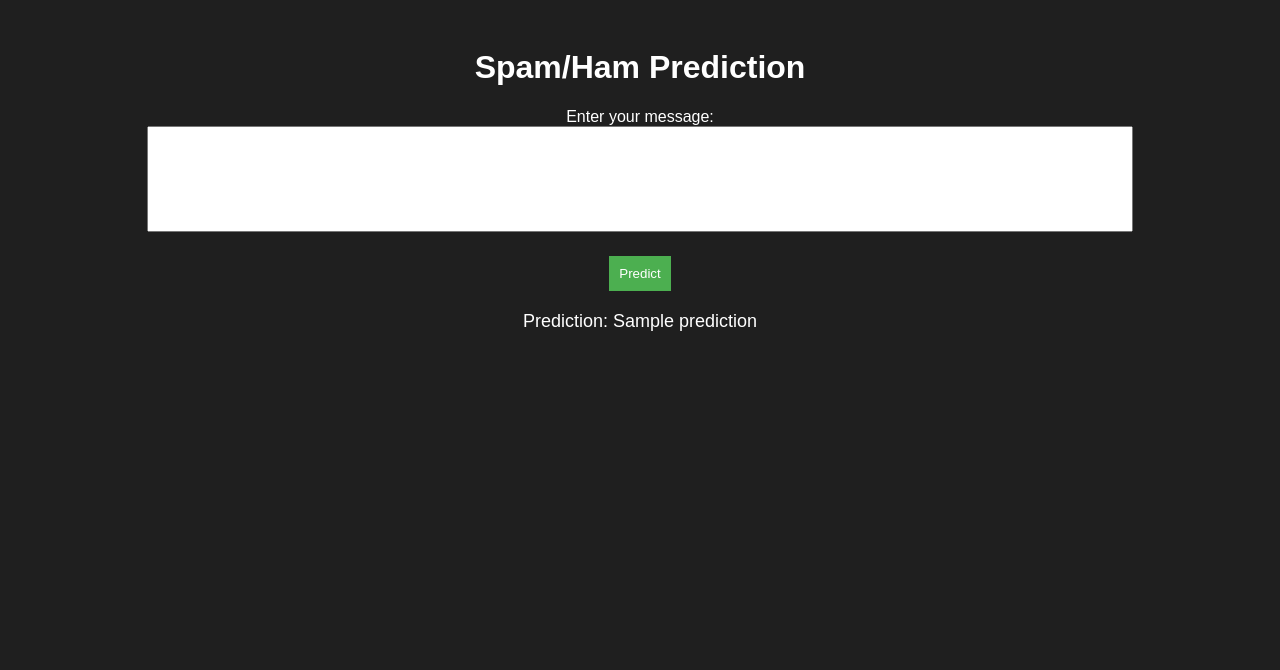
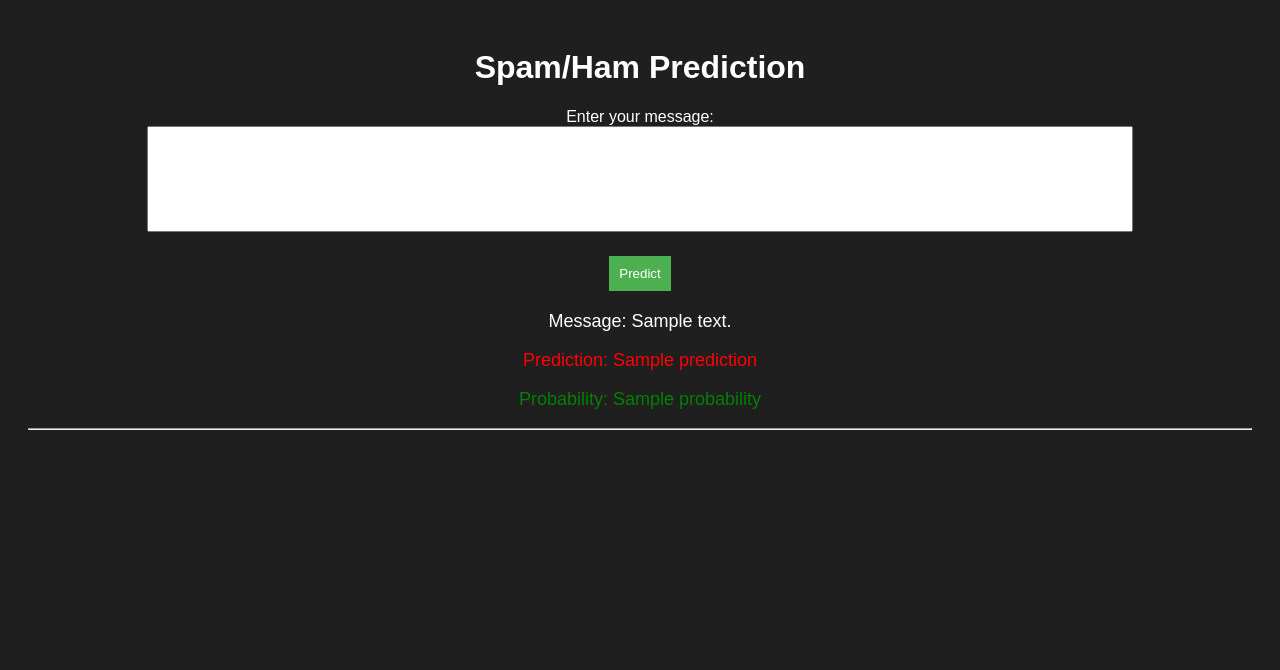
Before and after one commit to dipdregan/AI-Powered-Email-Guardian, a Flask app: template templates/index.html in a window 1280 px wide. Shown: the top 670 px of the page. Run offline with Flask 3, Linux system fonts and the light colour scheme; the template is opened without the code that fills it: most values are stand-ins (such as "Sample title", 1, 10 or a date in 2020); parts of the project's set-up code (start-up, migrations or seed data) failed here and were passed over.

Commit message:
updating html

```diff
--- a/templates/index.html
+++ b/templates/index.html
@@ -52,6 +52,18 @@
             width: 30px;
             margin: 0 10px;
         }
+
+        .message {
+            color: white; /* Change message value color to white */
+        }
+
+        .prediction {
+            color: red; /* Change prediction value color to red */
+        }
+
+        .probability {
+            color: green; /* Change probability value color to green */
+        }
     </style>
 </head>
 <body>
@@ -62,10 +74,14 @@
         <button type="submit">Predict</button>
     </form>
     <div id="result">
-        {% if prediction %}
-            <p>Prediction: {{ prediction }}</p>
-        {% endif %}
+        {% for prediction in predictions %}
+            <p class="message">Message: {{ prediction.message }}</p>
+            <p class="prediction">Prediction: {{ prediction.prediction }}</p>
+            <p class="probability">Probability: {{ prediction.probability }}</p>
+            <hr>
+        {% endfor %}
     </div>
+
     <div class="footer">
         <a href="https://www.linkedin.com/" target="_blank"><img src="{{ url_for('static', filename='linkedin.png') }}" alt="LinkedIn"></a>
         <a href="https://github.com/" target="_blank"><img src="{{ url_for('static', filename='github.png') }}" alt="GitHub"></a>
```
